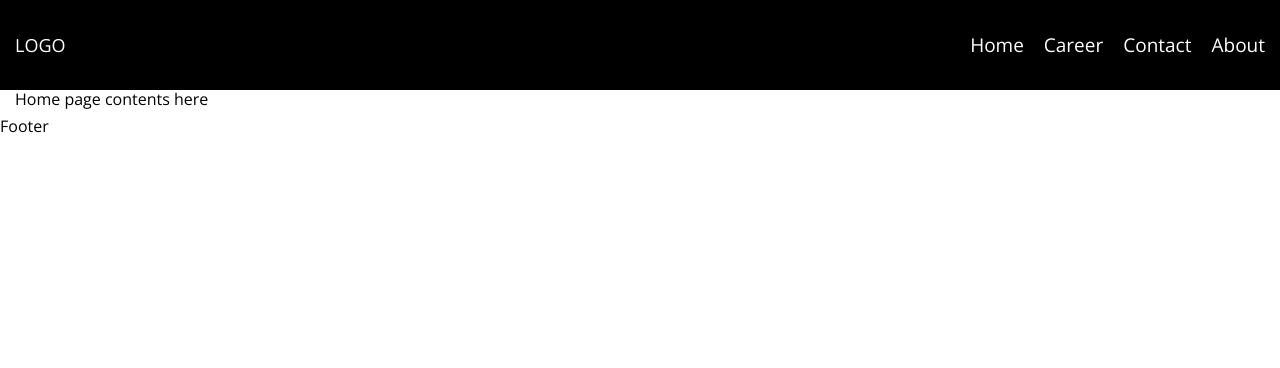
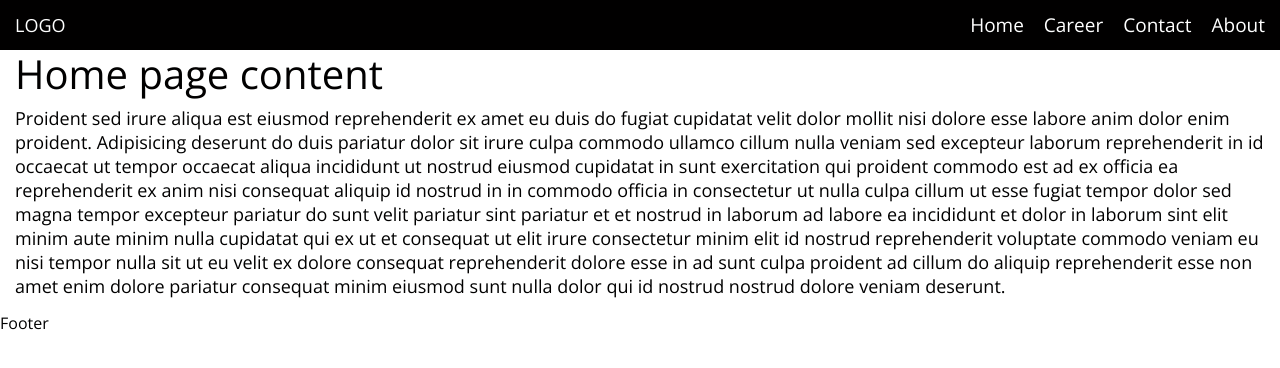
Before and after one commit to lekegitrepo/simple-react-web, a React (Create React App) app: page / in a window 1280 px wide. Shown: the top 368 px of the page. Built offline with nearby package versions, Linux system fonts and the light colour scheme.

Commit message:
add dummy text to the home page content

```diff
--- a/src/assets/css/default.min.css
+++ b/src/assets/css/default.min.css
@@ -1 +1 @@
-body{color:#010000;font-family:'Open Sans',sans-serif;font-size:18px;font-weight:400;font-style:normal}a{cursor:pointer;-webkit-transition:.4s ease-in-out;-moz-transition:.4s ease-in-out;transition:.4s ease-in-out}a:hover{color:#ff1755;-webkit-transition:.4s ease-in-out;-moz-transition:.4s ease-in-out;transition:.4s ease-in-out;text-decoration:none}.container-fluid{line-height:24px}header{background:#010000;color:#fff;display:block;height:90px;position:relative;width:100%}header .logo{left:15px;position:absolute;top:50%;-webkit-transform:translateY(-50%);-moz-transform:translateY(-50%);transform:translateY(-50%)}header nav,header nav ul,header nav ul li{margin:0;padding:0}header nav{position:absolute;right:15px;top:50%;-webkit-transform:translateY(-50%);-moz-transform:translateY(-50%);transform:translateY(-50%)}header nav ul li{display:inline-block;list-style-type:none;margin-right:20px}header nav ul li.last{margin:0}header nav ul li a{color:#fff;font-size:19px;line-height:normal}
+body{color:#010000;font-family:'Open Sans',sans-serif;font-size:18px;font-weight:400;font-style:normal}a{cursor:pointer;-webkit-transition:.4s ease-in-out;-moz-transition:.4s ease-in-out;transition:.4s ease-in-out}a:hover{color:#ff1755;-webkit-transition:.4s ease-in-out;-moz-transition:.4s ease-in-out;transition:.4s ease-in-out;text-decoration:none}.container-fluid{line-height:24px}header{background:#010000;color:#fff;display:block;height:50px;position:relative;width:100%}header .logo{left:15px;position:absolute;top:50%;-webkit-transform:translateY(-50%);-moz-transform:translateY(-50%);transform:translateY(-50%)}header nav,header nav ul,header nav ul li{margin:0;padding:0}header nav{position:absolute;right:15px;top:50%;-webkit-transform:translateY(-50%);-moz-transform:translateY(-50%);transform:translateY(-50%)}header nav ul li{display:inline-block;list-style-type:none;margin-right:20px}header nav ul li.last{margin:0}header nav ul li a{color:#fff;font-size:19px;line-height:normal}
--- a/src/assets/scss/default.scss
+++ b/src/assets/scss/default.scss
@@ -4,7 +4,7 @@ header {
   background: $black;
   color: $white;
   display: block;
-  height: 90px;
+  height: 50px;
   position: relative;
   width: 100%;
 
--- a/src/components/pages/homePage.js
+++ b/src/components/pages/homePage.js
@@ -4,7 +4,12 @@ class HomePage extends React.Component {
   render () {
     return (
       <div className='container-fluid'>
-        <h6> Home page contents here </h6>
+        <h1> Home page content </h1>
+
+        <p>
+          Proident sed irure aliqua est eiusmod reprehenderit ex amet eu duis do fugiat cupidatat velit dolor mollit nisi dolore esse labore anim dolor enim proident.
+          Adipisicing deserunt do duis pariatur dolor sit irure culpa commodo ullamco cillum nulla veniam sed excepteur laborum reprehenderit in id occaecat ut tempor occaecat aliqua incididunt ut nostrud eiusmod cupidatat in sunt exercitation qui proident commodo est ad ex officia ea reprehenderit ex anim nisi consequat aliquip id nostrud in in commodo officia in consectetur ut nulla culpa cillum ut esse fugiat tempor dolor sed magna tempor excepteur pariatur do sunt velit pariatur sint pariatur et et nostrud in laborum ad labore ea incididunt et dolor in laborum sint elit minim aute minim nulla cupidatat qui ex ut et consequat ut elit irure consectetur minim elit id nostrud reprehenderit voluptate commodo veniam eu nisi tempor nulla sit ut eu velit ex dolore consequat reprehenderit dolore esse in ad sunt culpa proident ad cillum do aliquip reprehenderit esse non amet enim dolore pariatur consequat minim eiusmod sunt nulla dolor qui id nostrud nostrud dolore veniam deserunt.
+        </p>
       </div>
     )
   }
```
